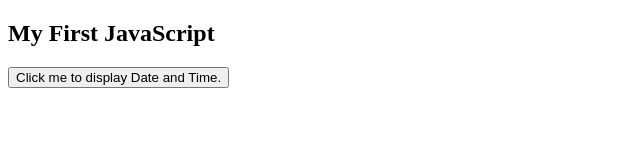
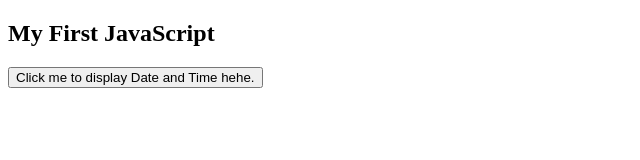
Before and after one commit to thanhphongtran71/Jenkinsfile-github-deploy, a plain HTML site: page index.html in a window 1280 px wide. Shown: the full height of the page, 0-640 px from the left. Drawn offline with Linux system fonts and the light colour scheme.

Commit message:
add file

```diff
--- a/index.html
+++ b/index.html
@@ -6,7 +6,7 @@
 
 <button type="button"
 onclick="document.getElementById('demo').innerHTML = Date()">
-Click me to display Date and Time.</button>
+Click me to display Date and Time hehe.</button>
 
 <p id="demo"></p>
 
```
